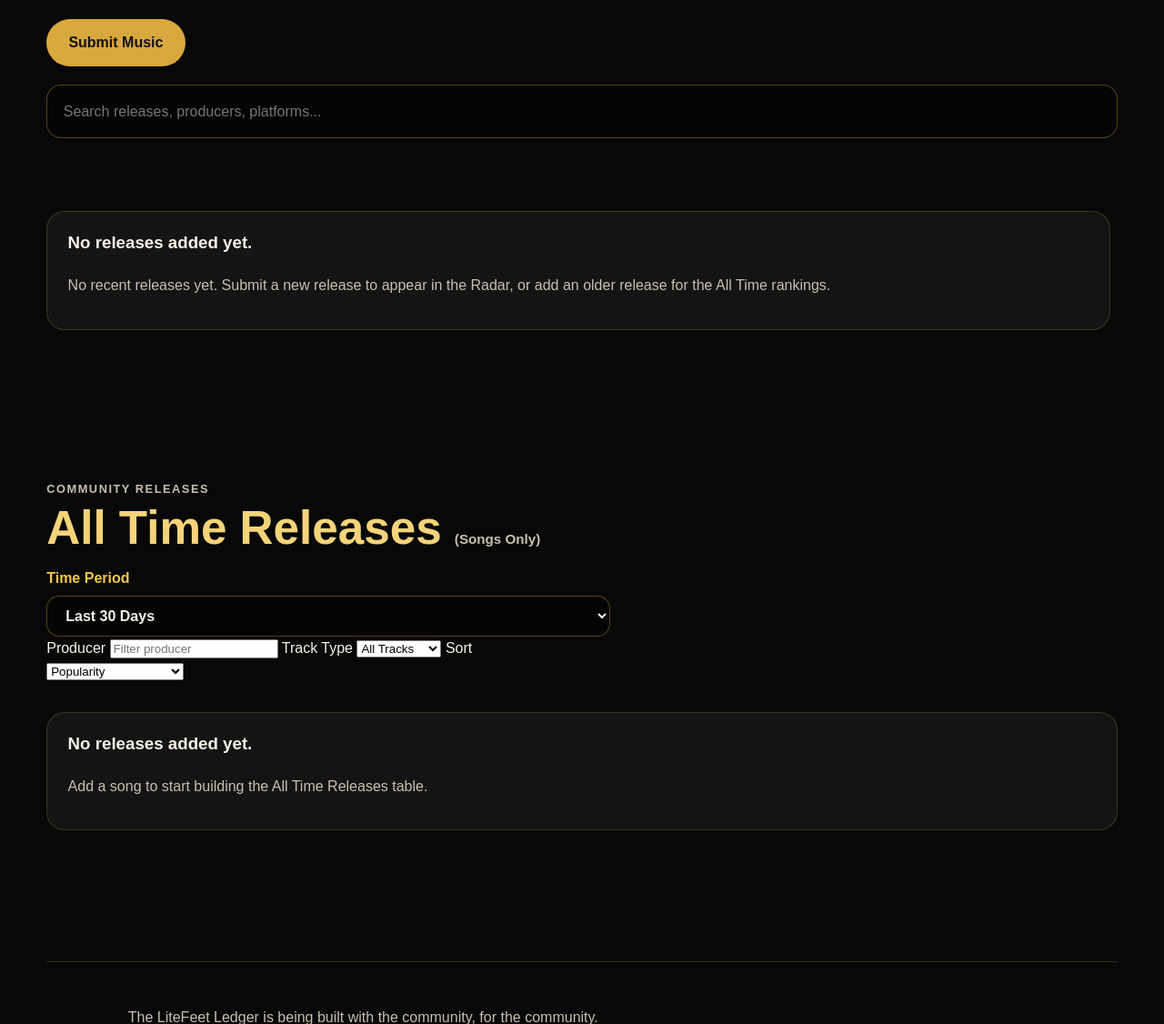
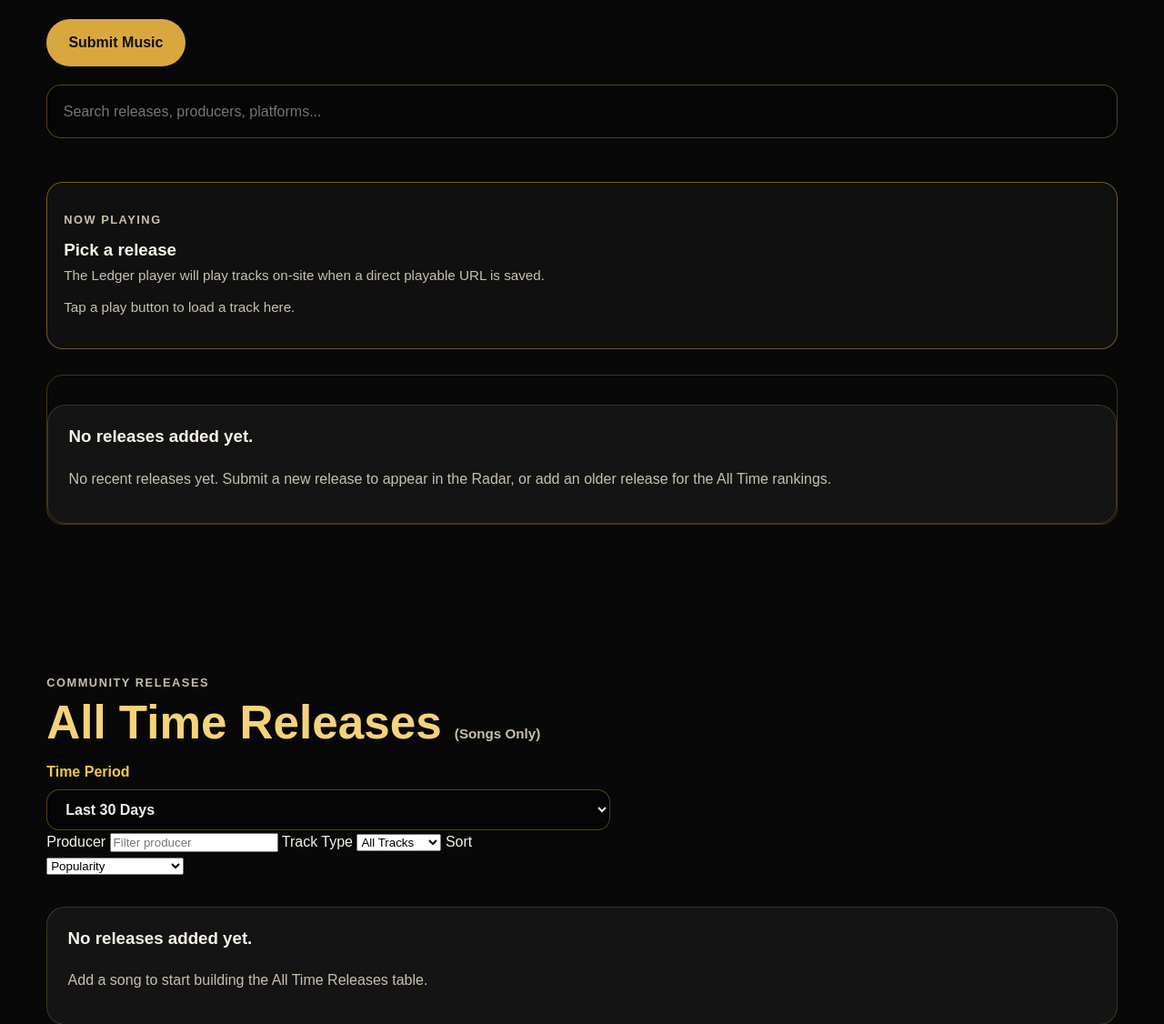
Before and after one commit to teethecreative/litefeet-archive, a Flask app: page /litefeet-music in a window 1280 px wide. Shown: the part 362-1488 px from the top of the page at 91% size. Run offline with Flask 3, Linux system fonts and the light colour scheme; data that the repository does not hold is empty.

Commit message:
Unify music tables and top Ledger player

```diff
--- a/static/css/style.css
+++ b/static/css/style.css
@@ -3207,3 +3207,84 @@ button[data-preview-url] {
         grid-column: 2;
     }
 }
+
+
+/* Ledger music tables and top player unified */
+.release-radar-table-section .release-table-wrap,
+.release-radar-table-wrap {
+    margin-top: 18px;
+}
+
+.release-radar-table th,
+.release-radar-table td {
+    vertical-align: middle;
+}
+
+.release-action-cell {
+    min-width: 145px;
+    position: relative;
+}
+
+.top-playlist-player {
+    border: 1px solid rgba(229, 174, 57, 0.45);
+    border-radius: 18px;
+    padding: 18px;
+    margin: 18px 0 28px;
+    background: rgba(255, 255, 255, 0.035);
+}
+
+.top-playlist-player h3 {
+    margin: 0 0 6px;
+}
+
+.top-playlist-player-body {
+    margin-top: 14px;
+    display: grid;
+    gap: 10px;
+}
+
+.top-playlist-player-body audio {
+    width: 100%;
+}
+
+.playlist-play-button,
+.table-play-control.playlist-play-button {
+    width: 42px !important;
+    height: 42px !important;
+    min-width: 42px !important;
+    max-width: 42px !important;
+    padding: 0 !important;
+    border-radius: 999px !important;
+    display: inline-flex !important;
+    align-items: center !important;
+    justify-content: center !important;
+    border: 1px solid rgba(229, 174, 57, 0.55);
+    background: rgba(229, 174, 57, 0.12);
+    color: var(--gold);
+    cursor: pointer;
+    font-weight: 800;
+    line-height: 1;
+}
+
+.playlist-play-button:hover,
+.playlist-play-button.is-playing {
+    background: rgba(229, 174, 57, 0.25);
+}
+
+.release-table .ranking-player-panel {
+    display: none !important;
+}
+
+.compact-feedback-form {
+    min-width: 240px;
+}
+
+@media (max-width: 860px) {
+    .release-radar-table-wrap {
+        overflow-x: auto;
+    }
+
+    .release-radar-table {
+        min-width: 820px;
+    }
+}
--- a/static/js/archive.js
+++ b/static/js/archive.js
@@ -429,15 +429,28 @@ function initTopPlaylistPlayerBehavior() {
             .catch(() => {});
     }
 
+    function clearPlayerBody(bodyTarget) {
+        while (bodyTarget.firstChild) {
+            bodyTarget.removeChild(bodyTarget.firstChild);
+        }
+    }
+
+    function appendSmallNote(bodyTarget, text) {
+        const note = document.createElement("p");
+        note.className = "small-note";
+        note.textContent = text;
+        bodyTarget.appendChild(note);
+    }
+
     function renderPlayer(button) {
         const player = findPlayer(button);
         if (!player) return;
 
+        const itemId = button.dataset.playItemId || "";
         const title = button.dataset.playerTitle || "Untitled release";
         const artist = button.dataset.playerArtist || "Unknown producer";
         const platform = button.dataset.playerPlatform || "";
         const playableUrl = button.dataset.playerPlayableUrl || "";
-        const embedUrl = button.dataset.playerEmbedUrl || "";
         const sourceUrl = button.dataset.playerSourceUrl || "";
 
         const titleTarget = player.querySelector("[data-player-title]");
@@ -448,22 +461,47 @@ function initTopPlaylistPlayerBehavior() {
         if (metaTarget) metaTarget.textContent = [artist, platform].filter(Boolean).join(" · ");
 
         if (bodyTarget) {
+            clearPlayerBody(bodyTarget);
+
             if (playableUrl) {
-                bodyTarget.innerHTML = `<audio controls autoplay preload="none" src="${playableUrl}"></audio>`;
-            } else if (embedUrl) {
-                bodyTarget.innerHTML = `<iframe src="${embedUrl}" loading="lazy" allow="autoplay; clipboard-write; encrypted-media; fullscreen; picture-in-picture" allowfullscreen></iframe>`;
-            } else if (sourceUrl) {
-                bodyTarget.innerHTML = `<a class="button small-button" href="${sourceUrl}" target="_blank" rel="noopener">Open Source</a>`;
+                const audio = document.createElement("audio");
+                audio.controls = true;
+                audio.autoplay = true;
+                audio.preload = "none";
+                audio.src = playableUrl;
+
+                audio.addEventListener("play", () => recordPlay(itemId));
+
+                bodyTarget.appendChild(audio);
+
+                audio.play().catch(() => {
+                    appendSmallNote(bodyTarget, "Tap play on the audio controls to start the track.");
+                });
             } else {
-                bodyTarget.innerHTML = `<p class="small-note">Archived only. No playable source has been added yet.</p>`;
+                appendSmallNote(
+                    bodyTarget,
+                    "Source Only: add a direct playable URL in the admin editor for this track to play inside the Ledger player."
+                );
+
+                if (sourceUrl) {
+                    const link = document.createElement("a");
+                    link.className = "button small-button";
+                    link.href = sourceUrl;
+                    link.target = "_blank";
+                    link.rel = "noopener";
+                    link.textContent = "Open Source";
+                    bodyTarget.appendChild(link);
+                }
             }
         }
 
+        document.querySelectorAll(".playlist-play-button.is-playing").forEach((activeButton) => {
+            activeButton.classList.remove("is-playing");
+        });
+        button.classList.add("is-playing");
+
         player.hidden = false;
         player.scrollIntoView({ behavior: "smooth", block: "nearest" });
-
-        const itemId = button.dataset.playItemId;
-        recordPlay(itemId);
     }
 
     playButtons.forEach((button) => {
--- a/templates/litefeet_music.html
+++ b/templates/litefeet_music.html
@@ -29,68 +29,87 @@
             aria-label="Search releases">
     </div>
 
-    <div class="top-playlist-player" data-top-playlist-player hidden>
+    <div class="top-playlist-player" data-top-playlist-player>
         <div>
             <p class="eyebrow">Now Playing</p>
             <h3 data-player-title>Pick a release</h3>
-            <p class="small-note" data-player-meta></p>
+            <p class="small-note" data-player-meta>The Ledger player will play tracks on-site when a direct playable URL is saved.</p>
         </div>
-        <div class="top-playlist-player-body" data-player-body></div>
+        <div class="top-playlist-player-body" data-player-body>
+            <p class="small-note">Tap a play button to load a track here.</p>
+        </div>
     </div>
 
-    <div class="music-feed-list release-radar-list" id="musicFeedList">
+    <div class="release-table-wrap release-radar-table-wrap">
         {% if release_radar %}
+            <table class="release-table release-radar-table">
+                <thead>
+                    <tr>
+                        <th>Play</th>
+                        <th>Title</th>
+                        <th>Artist(s)</th>
+                        <th>Date</th>
+                        <th>Platform</th>
+                        <th>Stats</th>
+                        <th>Action</th>
+                    </tr>
+                </thead>
+                <tbody id="musicFeedList">
                     {% for item in release_radar %}
-                <article
-                    class="media-card music-release-card music-feedback-card"
+                        <tr
+                            data-release-row
                             data-search="{{ item['title'] }} {{ item['artist_or_creator'] }} {{ item['platform'] }} {{ item['description'] }}">
-                    <div class="music-card-main">
-                        <p class="media-meta">
-                            {{ item["platform"] or item["url"]|media_platform }}
-                            {% if item["release_date"] %} · {{ item["release_date"]|ledger_date }}{% endif %}
-                        </p>
-
-                        <h3>{{ item["title"] }}</h3>
-
-                        {% if item["artist_or_creator"] %}
-                            <p><strong>Producer / Artist:</strong> {{ item["artist_or_creator"] }}</p>
-                        {% endif %}
-
-                        <p class="small-note">
-                            Rating: {{ "%.1f"|format(item["average_rating"] or 0) }}/10
-                            · Feedback: {{ item["feedback_count"] or 0 }}
-                            · Lab: {{ item["lab_count"] or 0 }}
-                            · Video: {{ item["video_count"] or 0 }}
-                            · Battle: {{ item["battle_count"] or 0 }}
-                        </p>
-
-                        {% if item["description"] %}
-                            <p>{{ item["description"] }}</p>
-                        {% endif %}
-                    </div>
-
-                    <div class="music-card-actions">
-                        {% set embed_url = item["url"]|media_embed_url if item["url"] else "" %}
+                            <td>
                                 <button
                                     type="button"
-                            class="playlist-play-button button small-button"
+                                    class="playlist-play-button table-play-control"
                                     data-play-item-id="{{ item['id'] }}"
                                     data-play-count="{{ item['play_count'] or 0 }}"
                                     data-player-title="{{ item['title'] }}"
                                     data-player-artist="{{ item['artist_or_creator'] or 'Unknown producer' }}"
                                     data-player-platform="{{ item['platform'] or item['url']|media_platform }}"
                                     data-player-playable-url="{{ item['playable_url'] or '' }}"
-                            data-player-embed-url="{{ embed_url or '' }}"
-                            data-player-source-url="{{ item['url'] or '' }}">
-                            ▶ Play
+                                    data-player-source-url="{{ item['url'] or '' }}"
+                                    aria-label="Play {{ item['title'] }}">
+                                    ▶
                                 </button>
+                            </td>
 
+                            <td>
+                                <a class="release-title-link" href="/litefeet-music/release/{{ item['id'] }}">
+                                    {{ item["title"] }}
+                                </a>
+                            </td>
+
+                            <td>
+                                {% if item.get("producer_profile") %}
+                                    <a class="producer-link" href="/dancers/{{ item['producer_profile']['id'] }}">{{ item["artist_or_creator"] }}</a>
+                                {% else %}
+                                    {{ item["artist_or_creator"] or "Unknown" }}
+                                {% endif %}
+                            </td>
+
+                            <td>{% if item["release_date"] %}{{ item["release_date"]|music_release_date }}{% else %}Date unknown{% endif %}</td>
+                            <td>{{ item["platform"] or item["url"]|media_platform }}</td>
+
+                            <td>
+                                <div class="release-stat-line">
+                                    <span>Ledger Plays {{ item["play_count"] or 0 }}</span>
+                                    <span>Rating {{ "%.1f"|format(item["average_rating"] or 0) }}/10</span>
+                                    <span>Lab {{ item["lab_count"] or 0 }}</span>
+                                    <span>Video {{ item["video_count"] or 0 }}</span>
+                                    <span>Battle {{ item["battle_count"] or 0 }}</span>
+                                </div>
+                            </td>
+
+                            <td class="release-action-cell">
                                 {% if logged_in_user %}
                                     <details class="mini-feedback-panel">
                                         <summary>Rate / React</summary>
 
-                            <form method="POST" action="/music/{{ item['id'] }}/feedback" class="music-feedback-form">
+                                        <form method="POST" action="/music/{{ item['id'] }}/feedback" class="music-feedback-form compact-feedback-form">
                                             <input type="hidden" name="action" value="full">
+
                                             <label>
                                                 Rating
                                                 <select name="rating">
@@ -105,17 +124,17 @@
 
                                             <label class="checkbox-line">
                                                 <input type="checkbox" name="would_lab" value="1">
-                                    I would lab to this
+                                                Lab
                                             </label>
 
                                             <label class="checkbox-line">
                                                 <input type="checkbox" name="would_shoot_video" value="1">
-                                    I would shoot a video to this
+                                                Shoot Video
                                             </label>
 
                                             <label class="checkbox-line">
                                                 <input type="checkbox" name="would_battle" value="1">
-                                    I would battle to this
+                                                Battle
                                             </label>
 
                                             <label>
@@ -123,15 +142,17 @@
                                                 <textarea name="feedback" placeholder="Optional feedback"></textarea>
                                             </label>
 
-                                <button type="submit" class="button primary small-button">Submit</button>
+                                            <button type="submit" class="button primary small-button">Save</button>
                                         </form>
                                     </details>
                                 {% else %}
                                     <a class="button small-button secondary" href="/account/login">Log in to rate</a>
                                 {% endif %}
-                    </div>
-                </article>
+                            </td>
+                        </tr>
                     {% endfor %}
+                </tbody>
+            </table>
         {% else %}
             <div class="empty-state">
                 <h3>No releases added yet.</h3>
```
Also changed, not shown: templates/home.html (+38 -24 lines). Lines whose indentation alone changed are shown as unchanged.
